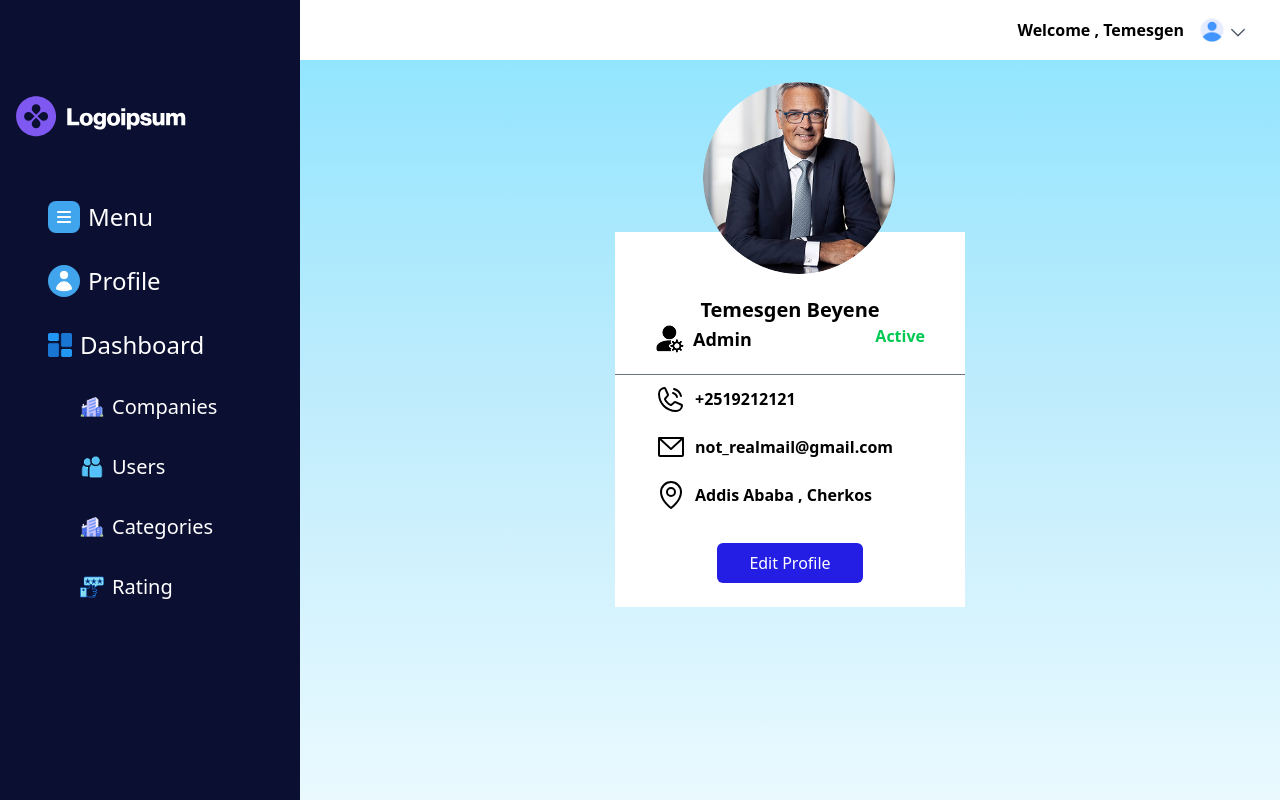
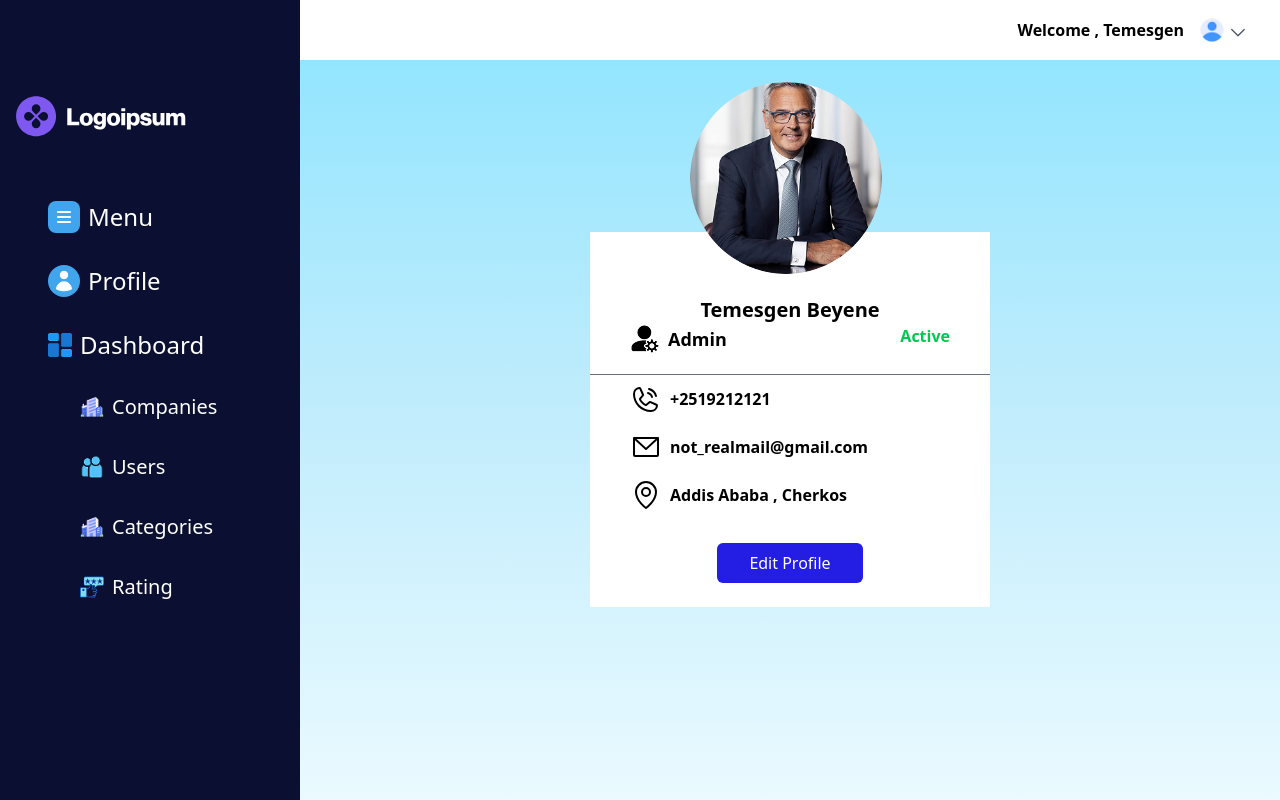
Before and after one commit to Heryakos-Technology/BIZEthio-frontend, a Vue app: page /#/admin/profile in a window 1280 px wide. Built offline with nearby package versions, Linux system fonts and the light colour scheme; no server answers.

Commit message:
Refactor AdminProfile component layout; enhance styling and structure; update profile information display

```diff
--- a/src/views/Admin/AdminProfile.vue
+++ b/src/views/Admin/AdminProfile.vue
@@ -6,7 +6,10 @@ import admin_profile_setting from "/images/AdminPage/admin_profile_setting.png";
 
 <template>
   <AdminLayout>
-    <div class="bg-white grid relative max-w-[350px] pt-16 mt-32 mx-auto">
+    <div class="grid">
+      <div
+        class="bg-white relative grid max-w-[400px] w-full pt-16 mt-32 mx-auto"
+      >
         <div
           class="rounded-full size-48 bg-cover bg-center absolute top-[-150px] left-[25%]"
           :style="{ backgroundImage: `url(${admin_user_profile})` }"
@@ -17,7 +20,10 @@ import admin_profile_setting from "/images/AdminPage/admin_profile_setting.png";
             <h1 class="font-bold text-center text-xl">Temesgen Beyene</h1>
             <div class="flex justify-between">
               <div class="flex gap-x-2 font-semibold items-center text-lg">
-              <img :src="admin_profile_setting" :alt="admin_profile_setting" />
+                <img
+                  :src="admin_profile_setting"
+                  :alt="admin_profile_setting"
+                />
                 Admin
               </div>
               <p class="text-green-500 font-bold">Active</p>
@@ -63,9 +69,12 @@ import admin_profile_setting from "/images/AdminPage/admin_profile_setting.png";
             </div>
           </div>
         </div>
-      <button class="bg-[#241ee5] mx-auto my-6 text-white rounded-md px-8 py-2">
+        <button
+          class="bg-[#241ee5] mx-auto my-6 text-white rounded-md px-8 py-2"
+        >
           Edit Profile
         </button>
       </div>
+    </div>
   </AdminLayout>
 </template>
```
Lines whose indentation alone changed are shown as unchanged.
